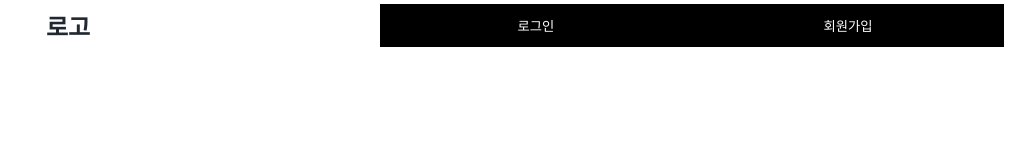
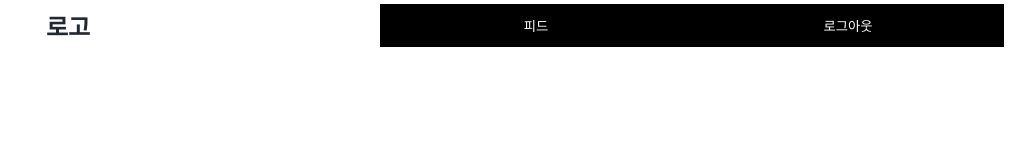
Before and after one commit to eundol0519/Mini-Project, a React (Create React App) app: page / in a window 1280 px wide. Shown: the top 160 px of the page, without its empty margins (260-1280 px from the left). Built offline with nearby package versions, Linux system fonts and the light colour scheme.

Commit message:
로그인 시 header

```diff
--- a/src/components/Header.js
+++ b/src/components/Header.js
@@ -12,6 +12,8 @@ const Header = (props) => {
   const history = useHistory();
   const [loginModal, setLoginModal] = React.useState(false);
   const [signUpModal, setSignUpModal] = React.useState(false);
+  const [isLogin, setIsLogin] = React.useState(true);
+  // 리덕스에서 가져온 값을 기본값으르 담아둬야 함
 
   const loginModalOpen = () => {
     setLoginModal(true);
@@ -20,6 +22,30 @@ const Header = (props) => {
   const signUpModalOpen = () => {
     setSignUpModal(true);
   };
+
+  const logOut = ()=>{
+    setIsLogin(false)
+    window.alert("로그아웃 하셨습니다.")
+  }
+
+  if(isLogin){
+    return (
+      <React.Fragment>
+        <Grid is_flex padding="4px 16px">
+          <Grid _onClick={() => history.push("/")}>
+            <Text margin="0px" size="24px" bold>
+              로고
+            </Text>
+          </Grid>
+
+          <Grid is_flex>
+            <Button _onClick={()=>{history.push('/feed')}}>피드</Button>
+            <Button _onClick={logOut}>로그아웃</Button>
+          </Grid>
+        </Grid>
+      </React.Fragment>
+    )
+  }
 
   return (
     <React.Fragment>
--- a/src/pages/Login.js
+++ b/src/pages/Login.js
@@ -24,6 +24,7 @@ const Login = (props) => {
   const login = () => {
     window.alert("로그인 성공 했습니다.");
     setModal(false);
+    // redux에 login을 dispatch 해야 함.
   };
 
   return (
--- a/src/redux/modules/user.js
+++ b/src/redux/modules/user.js
@@ -3,6 +3,9 @@ import { createAction, handleActions } from "redux-actions";
 import { produce } from "immer";
 
 // *** 액션 타입
+const LOG_OUT = "LOG_OUT";
+const GET_USER = "GET_USER";
+const SET_USER = "SET_USER";
 
 // *** 액션 생성 함수
 
```
Also changed, not shown: src/pages/SignUp.js (line endings or trailing spaces).
